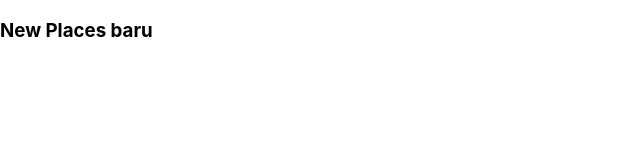
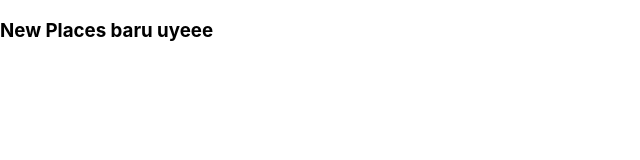
Before and after one commit to elangreza14/learnreactjs, a React (Create React App) app: page /places in a window 1280 px wide. Shown: the top 160 px of the page, without its empty margins (0-640 px from the left). Built offline with nearby package versions, Linux system fonts and the light colour scheme.

Commit message:
testgitcolastaged

```diff
--- a/src/places/pages/NewPlace.js
+++ b/src/places/pages/NewPlace.js
@@ -2,7 +2,7 @@ import React from 'react'
 
 const NewPlace = () => {
     return (
-        <h3>New Places baru</h3>
+        <h3>New Places baru uyeee</h3>
     )
 }
 
--- a/src/user/pages/NewUser.js
+++ b/src/user/pages/NewUser.js
@@ -1,7 +1,7 @@
 import React from "react";
 
 const NewUser = () => {
-  return <h3>halooo user baru two</h3>;
+  return <h3>halooo user uyee</h3>;
 };
 
 export default NewUser;
```
